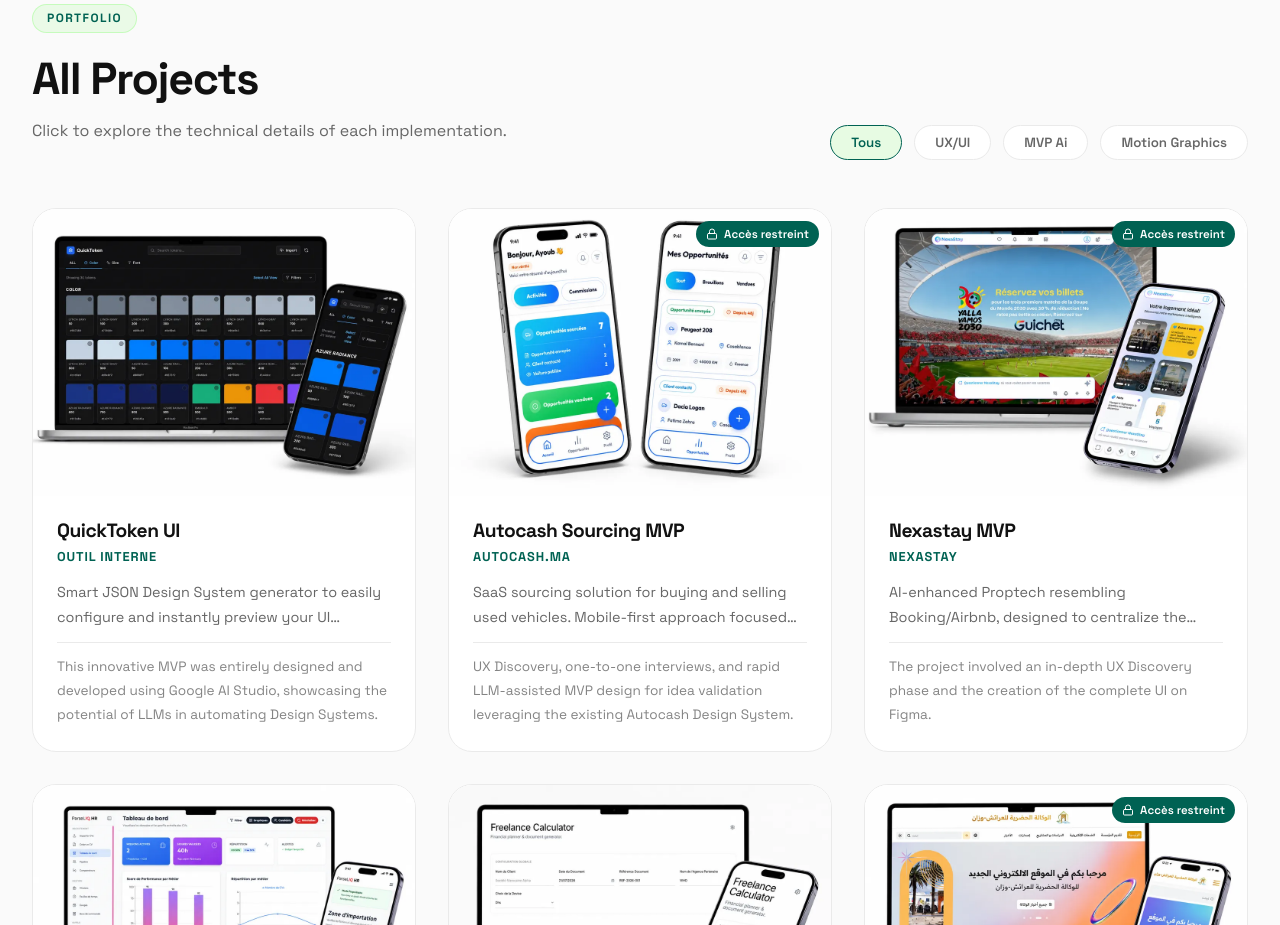
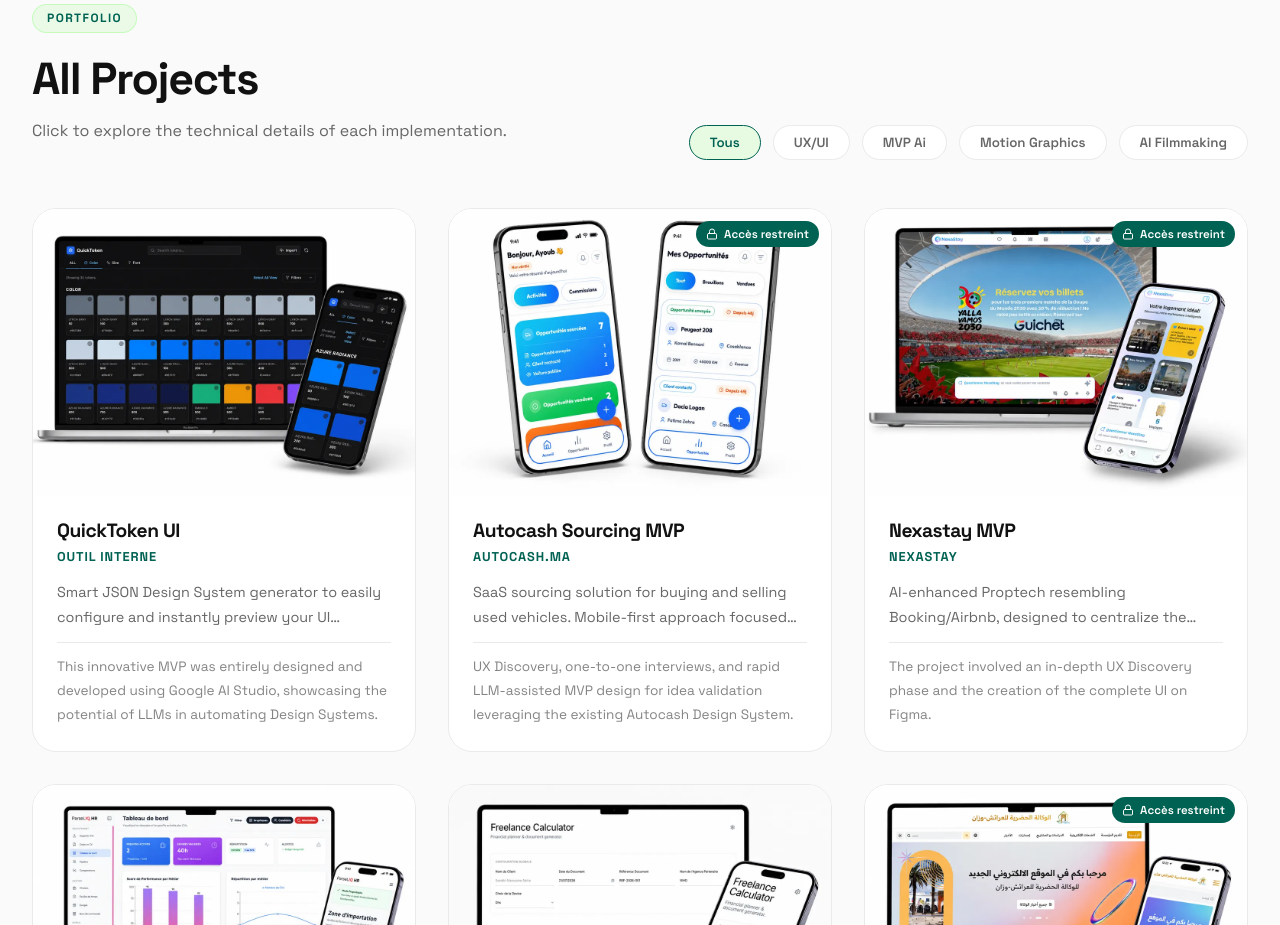
Before and after one commit to moslihayoub/moslihayoub-consultant, a React (Vite) app: page /work in a window 1280 px wide. Shown: the part 920-1845 px from the top of the page. Built offline with nearby package versions, Linux system fonts and the light colour scheme; no server answers.

Commit message:
docs: ajouter STATUS.md et onglet AI Filmmaking

```diff
--- a/src/pages/Work.jsx
+++ b/src/pages/Work.jsx
@@ -1,5 +1,6 @@
 import { useState, useRef, useEffect } from 'react';
 import { motion, useMotionValue, useTransform, useInView } from 'framer-motion';
+import { useNavigate } from 'react-router-dom';
 import { Award, CheckCircle2, Clock, FolderOpen, Search, Brain, Layout, Compass, Smartphone, Target, Bot, ArrowRight } from 'lucide-react';
 import AnimatedPage from '../components/AnimatedPage';
 import ProjectCard from '../components/ProjectCard';
@@ -97,8 +98,10 @@
 
   const displayedProjects = filteredProjects.slice(0, visibleProjectsCount);
 
-  const handleProjectClick = (project) => { if (project.isProtected) { setSelectedProject(project); } else { window.open(project.url, '_blank', 'noopener,noreferrer'); } };
-  const handleProceed = (url) => { if (url) { window.open(url, '_blank', 'noopener,noreferrer'); setSelectedProject(null); } };
+  const navigate = useNavigate();
+
+  const handleProjectClick = (project) => { if (project.isProtected) { setSelectedProject(project); } else { if(project.url.startsWith('/')){ navigate(project.url); } else { window.open(project.url, '_blank', 'noopener,noreferrer'); } } };
+  const handleProceed = (url) => { if (url) { if(url.startsWith('/')) { navigate(url); } else { window.open(url, '_blank', 'noopener,noreferrer'); } setSelectedProject(null); } };
 
   return (
     <AnimatedPage>
@@ -200,7 +203,7 @@
               </div>
 
               <div className="hero-tags-container" style={{ display: 'flex', gap: '12px', flexWrap: 'wrap' }}>
-                {['Tous', 'UX/UI', 'MVP Ai', 'Motion Graphics'].map(tab => (
+                {['Tous', 'UX/UI', 'MVP Ai', 'Motion Graphics', 'AI Filmmaking'].map(tab => (
                   <button
                     key={tab}
                     onClick={() => setActiveTab(tab)}
```
Also changed, not shown: 1 other file (tests, documents, lock files or other folders).
